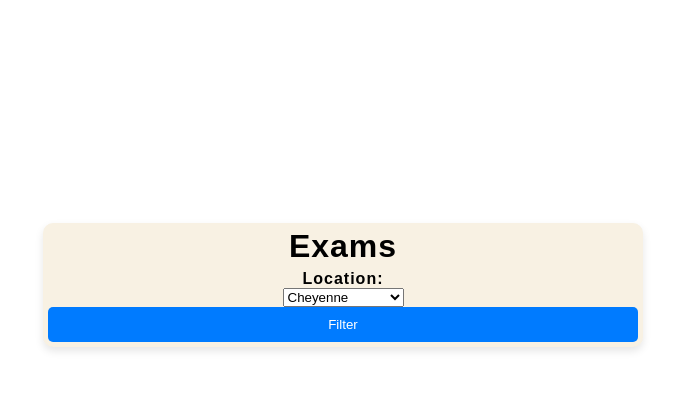
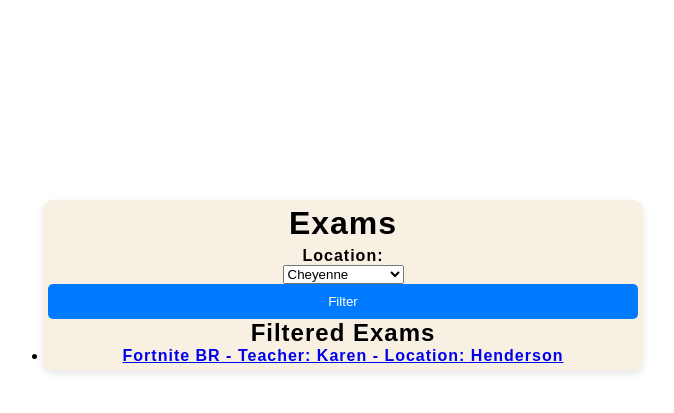
Before and after one commit to blingo77/CIT_260_Proj, a Flask app: page /filter in a window 1280 px wide. Shown: the part 153-566 px from the top of the page, without its empty margins (272-946 px from the left). Run offline with Flask 3, Linux system fonts and the light colour scheme; data that the repository does not hold is empty.

Commit message:
list out exams and make them clickable

```diff
--- a/BLL/app.py
+++ b/BLL/app.py
@@ -154,8 +154,7 @@ def filter():
     print(results)
 
     # You can return as JSON or pass to a template
-    return render_template("filter.html")
-
+    return render_template("filter.html", exams=results)
 
 @app.route('/logout')
 def logout():
@@ -165,5 +164,10 @@ def logout():
 
     return render_template("login.html")
 
+@app.route('/exam/<int:exam_id>')
+def exam_detail(exam_id):
+    exam = Exams.query.get_or_404(exam_id)
+    return render_template("exam_detail.html", exam=exam)
+
 if __name__ == "__main__":
     app.run(debug=True)
--- a/BLL/app_utils.py
+++ b/BLL/app_utils.py
@@ -1,6 +1,7 @@
-from DAL.models import Student, Faculty, Exams
+from DAL.models import Student, Faculty, Exams, Location
 from DAL.database import db
 from flask import current_app
+from datetime import datetime
 
 students = {
     0 :{
@@ -38,14 +39,16 @@ faculty = {
         }
 }
 
-exams = {
-    0 :{
-        "examName":"Fortnite BR",
-        "examTeacher":"Coombs",
-        "examLocation": "Henderson",
-        "examCount": 2,
-        "examCapacity": 20
-        }
+location = {
+    0:{
+        "campus": "henderson"
+    },
+    1:{
+        "campus":"charleston"
+    },
+    2:{
+        "campus":"cheyenne"
+    }
 }
 
 def createUsers(app):
@@ -75,17 +78,15 @@ def createUsers(app):
             db.session.add(new_user)
             db.session.commit()
 
-        for i in range(len(exams)):
-            new_exam = Exams(
-                examName =  exams[i]["examName"],
-                examTeacher  =  exams[i]["examTeacher"],
-                examLocation = exams[i]["examLocation"],
-                examCount     =  exams[i]["examCount"],
-                examCapacity  =  exams[i]["examCapacity"]  # ❗ plain text password – only for testing!
+        for i in range(len(location)):
+            new_location = Location(
+                campus = location[i]["campus"]
             )
 
-            db.session.add(new_exam)
+            db.session.add(new_location)
             db.session.commit()
+
+        addExams()
 
 
 def validateEmail(email):
@@ -100,3 +101,32 @@ def validateEmail(email):
     if emailEnd == studentEmail: return 1
     elif emailEnd == facultyEmail: return 2
     else: return 0  #email is not valid
+
+def addExams():
+
+    # Step 1: Ensure Faculty and Location exist (or create them)
+    faculty = Faculty.query.filter_by(lastName="Coombs").first()
+    if not faculty:
+        faculty = Faculty(firstName="SomeName", lastName="Coombs", email="coombs@example.com", password="password")
+        db.session.add(faculty)
+        db.session.commit()
+
+    location = Location.query.filter_by(campus="Henderson").first()
+    if not location:
+        location = Location(campus="Henderson")
+        db.session.add(location)
+        db.session.commit()
+
+    # Step 2: Add the exam using the existing Faculty and Location
+    new_exam = Exams(
+        examName="Fortnite BR",
+        examCount=2,
+        examCapacity=20,
+        examDate=datetime.today().date(),  # or None if not testing this field
+        examTime=datetime.now(),  # or None if not testing this field
+        facultyId=faculty.id,
+        locationId=location.id
+    )
+
+    db.session.add(new_exam)
+    db.session.commit()
--- a/presentation/templates/filter.html
+++ b/presentation/templates/filter.html
@@ -30,6 +30,24 @@
 
             <button type="submit">Filter</button>
         </form>
+
+        <h2>Filtered Exams</h2>
+        <ul>
+
+            {% for exam in exams %}
+                <li>
+                    <a href="{{ url_for('exam_detail', exam_id=exam.id) }}">
+                        <strong>{{ exam.examName }}</strong> -
+                        Teacher: {{ exam.faculty.firstName }} -
+                        Location: {{ exam.location.campus }}
+                    </a>
+                </li>
+            {% else %}
+                <li>No exams found for that filter.</li>
+            {% endfor %}
+
+        </ul>
+
     </div>
 
     {% endblock %}
```
Also changed, not shown: DAL/models.py (+11 -2 lines), presentation/templates/exam_detail.html (added, +35 -0 lines).
